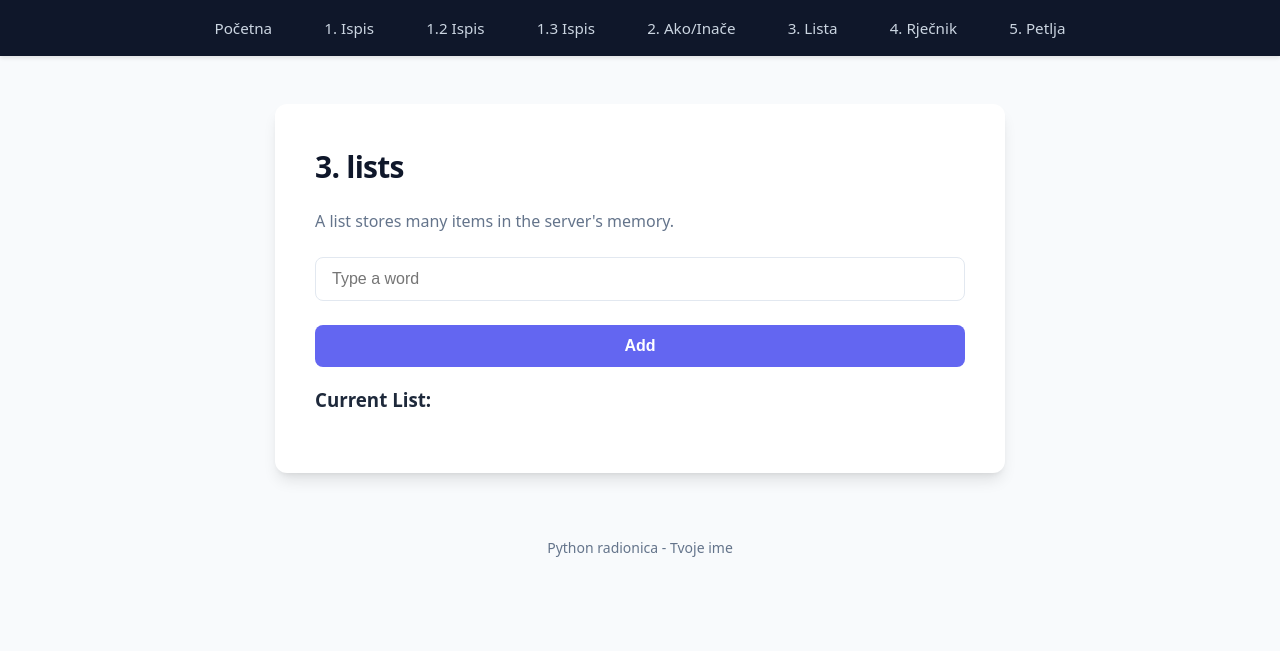
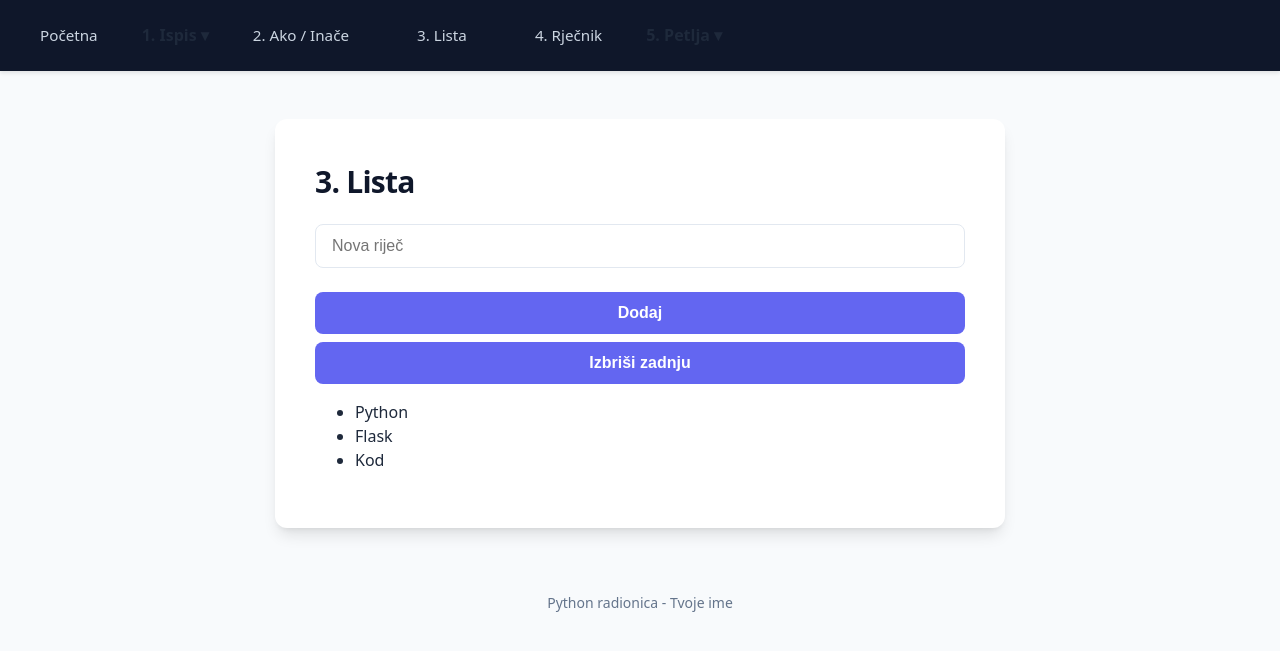
Before and after one commit to EmIbrahimovic/radionica-odgovori, a Flask app: page /lista in a window 1280 px wide. Shown: the top 651 px of the page. Run offline with Flask 3, Linux system fonts and the light colour scheme.

Commit message:
dodane vjebe

```diff
--- a/app.py
+++ b/app.py
@@ -32,6 +32,7 @@ def varijabla_stranica():
     # --- VARIJABLA (Lekcija 1.2) ---
     # TODO (UČENIK):
     # Promijeni vrijednost ove varijable
+    # Ispisati pomocu funkcije print
     poruka = "Zdravo iz backend-a!"
 
     return render_template('print-2.html', poruka=poruka)
@@ -41,10 +42,12 @@ def unos_stranica():
     uneseni_tekst = ""
 
     if request.method == 'POST':
-        # --- INPUT IZ FORME (Lekcija 2.2) ---
-        # TODO (UČENIK):
-        # Dohvati tekst koji je korisnik upisao u input polje
         uneseni_tekst = request.form.get('tekst', '')
+
+    # --- INPUT IZ FORME (Lekcija 2.2) ---
+    # TODO (UČENIK):
+    # Ispisati tekst koji je korisnik upisao u input polje
+
 
     return render_template('print-3.html', uneseni_tekst=uneseni_tekst)
 
@@ -63,11 +66,25 @@ def ako_stranica():
 
 @app.route('/lista', methods=['GET', 'POST'])
 def lista_stranica():
+    poruka = ""
     if request.method == 'POST':
-        nova_rijec = request.form.get('rijec')
-        if nova_rijec:
-            lista_rijeci.append(nova_rijec)
-    return render_template('list.html', rijeci=lista_rijeci)
+        akcija = request.form.get('akcija')
+
+        if akcija == 'dodaj':
+            nova_rijec = request.form.get('rijec')
+            if nova_rijec:
+                lista_rijeci.append(nova_rijec)
+                poruka = "Riječ dodana u listu."
+
+        elif akcija == 'izbrisi':
+            # Provjera da lista nije prazna
+            if not lista_rijeci:
+                poruka="Lista je prazna"
+            else:
+                lista_rijeci.pop()
+                poruka = "Zadnja riječ je izbrisana."
+
+    return render_template('list.html', rijeci=lista_rijeci, poruka=poruka)
 
 @app.route('/rjecnik', methods=['GET', 'POST'])
 def rjecnik_stranica():
@@ -87,7 +104,16 @@ def petlja_stranica():
         # --- FOR PETLJA (Lesson 5) ---
         for znak in korisnikova_rijec:
             slova.append(znak.upper())
-    return render_template('loop.html', slova=slova)
+    return render_template('petlja-1.html', slova=slova)
+
+@app.route('/petlja_samoglasnici', methods=['GET', 'POST'])
+def petlja_samoglasnici():
+    broj = 0
+    if request.method == 'POST':
+        rijec = request.form.get('rijec', '')
+        # TODO: UČENIK: Prebroji samoglasnike (AEIOU) u rijeci
+        broj = "TODO"
+    return render_template('petlja-2.html', broj=broj)
 
 if __name__ == '__main__':
     app.run(debug=True)
--- a/static/style.css
+++ b/static/style.css
@@ -198,3 +198,42 @@ code {
     font-size: 0.9em;
     color: var(--primary);
 }
+
+nav {
+    display: flex;
+    gap: 20px;
+    align-items: center;
+}
+
+.dropdown {
+    position: relative;
+}
+
+.dropbtn {
+    cursor: pointer;
+    font-weight: bold;
+}
+
+.dropdown-content {
+    display: none;
+    position: absolute;
+    background-color: white;
+    min-width: 160px;
+    box-shadow: 0px 4px 8px rgba(0,0,0,0.1);
+    z-index: 1;
+}
+
+.dropdown-content a {
+    display: block;
+    padding: 8px 12px;
+    text-decoration: none;
+    color: black;
+}
+
+.dropdown-content a:hover {
+    background-color: #f0f0f0;
+}
+
+.dropdown:hover .dropdown-content {
+    display: block;
+}
--- a/templates/base.html
+++ b/templates/base.html
@@ -9,14 +9,26 @@
 <body>
     <nav>
         <a href="/">Početna</a>
-        <a href="/ispis">1. Ispis</a>
-        <a href="/varijabla">1.2 Ispis</a>
-        <a href="/unos">1.3 Ispis</a>
-        <a href="/ako">2. Ako/Inače</a>
+        <div class="dropdown">
+            <span class="dropbtn">1. Ispis ▾</span>
+            <div class="dropdown-content">
+                <a href="/ispis">1.1 print()</a>
+                <a href="/varijabla">1.2 Varijabla</a>
+                <a href="/unos">1.3 Unos</a>
+            </div>
+        </div>
+        <a href="/ako">2. Ako / Inače</a>
         <a href="/lista">3. Lista</a>
         <a href="/rjecnik">4. Rječnik</a>
-        <a href="/petlja">5. Petlja</a>
+        <div class="dropdown">
+            <span class="dropbtn">5. Petlja ▾</span>
+            <div class="dropdown-content">
+                <a href="/petlja">5.1 Petlja</a>
+                <a href="/petlja_samoglasnici">5.2 Petlja</a>
+            </div>
+        </div>
     </nav>
+
 
     <div class="container">
         {% block content %}{% endblock %}
--- a/templates/list.html
+++ b/templates/list.html
@@ -1,16 +1,28 @@
-
 {% extends "base.html" %}
 {% block content %}
-    <h1>3. lists</h1>
-    <p>A list stores many items in the server's memory.</p>
-    <form method="POST">
-        <input type="text" name="word" placeholder="Type a word" required>
-        <button type="submit">Add</button>
-    </form>
-    <h3>Current List:</h3>
-    <ul>
-        {% for w in words %}
-            <li>{{ w }}</li>
-        {% endfor %}
-    </ul>
+<h1>3. Lista</h1>
+
+<form method="post">
+    <input type="text" name="rijec" placeholder="Nova riječ">
+
+    <button type="submit" name="akcija" value="dodaj">
+        Dodaj
+    </button>
+
+    <button type="submit" name="akcija" value="izbrisi">
+        Izbriši zadnju
+    </button>
+</form>
+
+{% if poruka %}
+    <div class="result-box">
+        {{ poruka }}
+    </div>
+{% endif %}
+
+<ul>
+    {% for rijec in rijeci %}
+        <li>{{ rijec }}</li>
+    {% endfor %}
+</ul>
 {% endblock %}
```
Also changed, not shown: templates/petlja-2.html (added, +9 -0 lines), templates/petlja-1.html (renamed from templates/loop.html).
